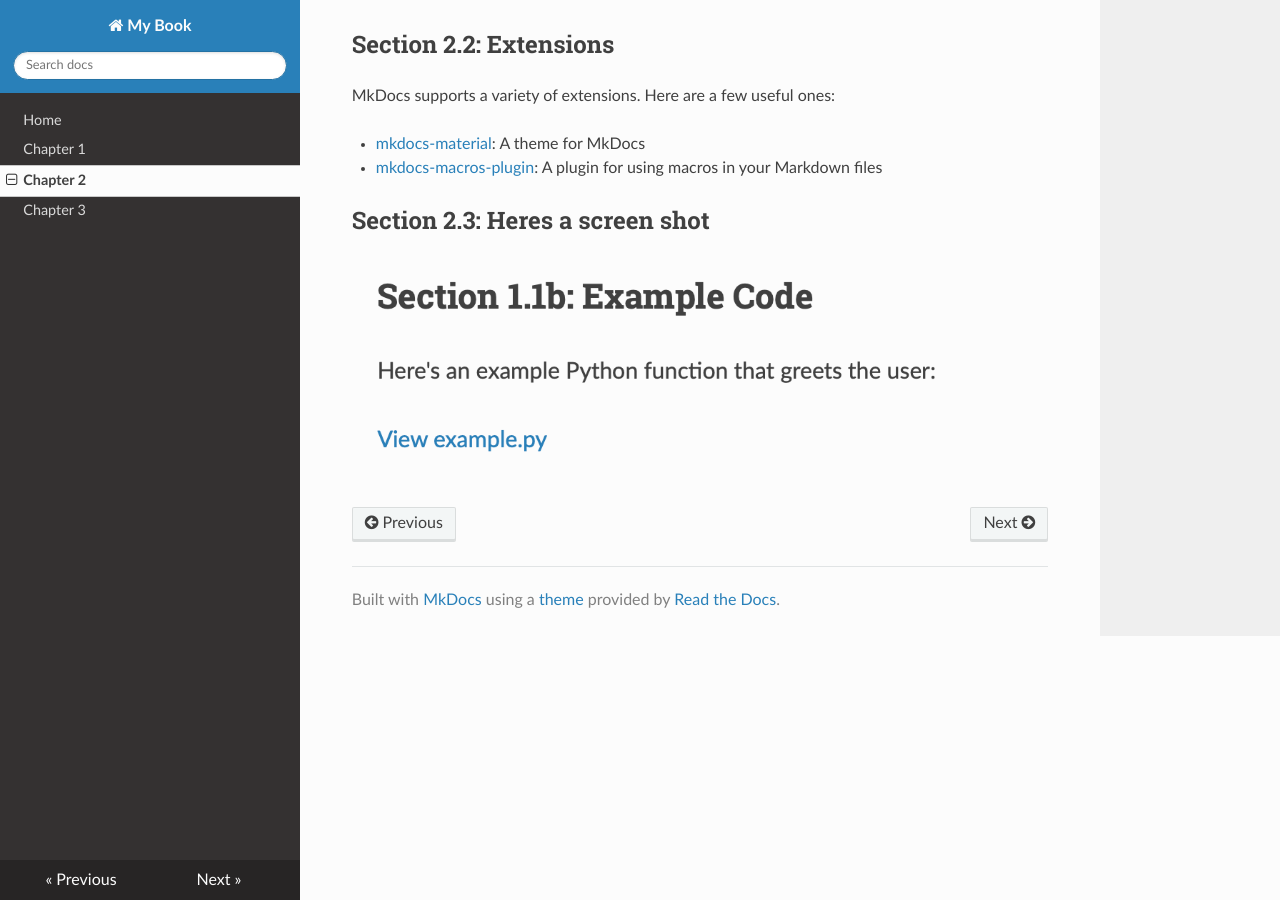
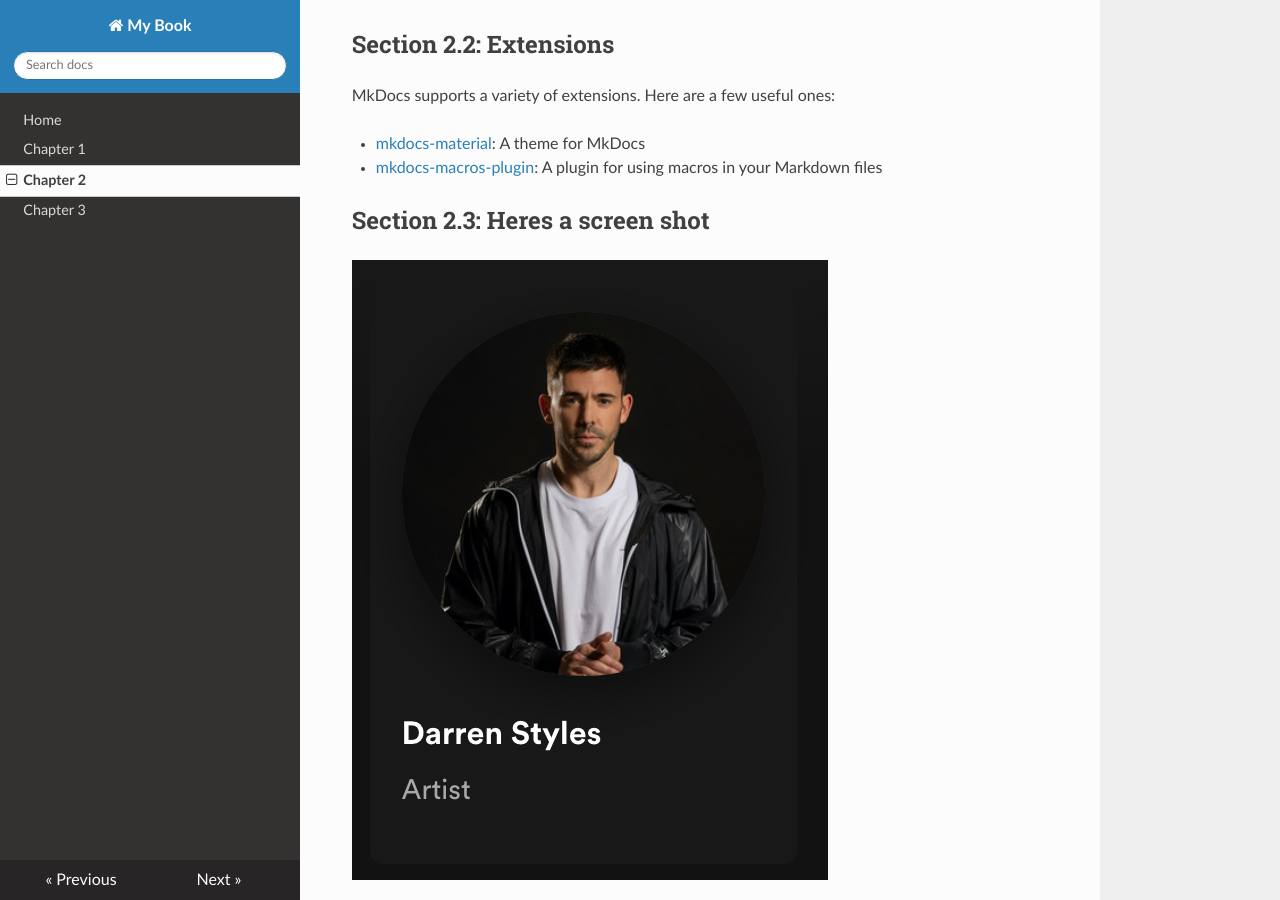
Before and after one commit to Fiegellan/career_accomplishments, an MkDocs documentation site: the page built from docs/chapter2.md, in a window 1280 px wide and 900 px high, scrolled down 382 px. Built offline with MkDocs 1.6.1, drawn with Linux system fonts in a browser that asks for light colours; nearby versions of some CDN libraries.

Commit message:
updating actions

```diff
--- a/docs/chapter2.md
+++ b/docs/chapter2.md
@@ -19,4 +19,4 @@ MkDocs supports a variety of extensions. Here are a few useful ones:
 
 ## Section 2.3: Heres a screen shot
 
-![And some images](image.png)
+![DARREN STYLES](darrenstyles.png)
```
Also changed, not shown: docs/chapter1.md (+3 -1 lines), docs/darrenstyles.png (added), docs/image.png (deleted).
